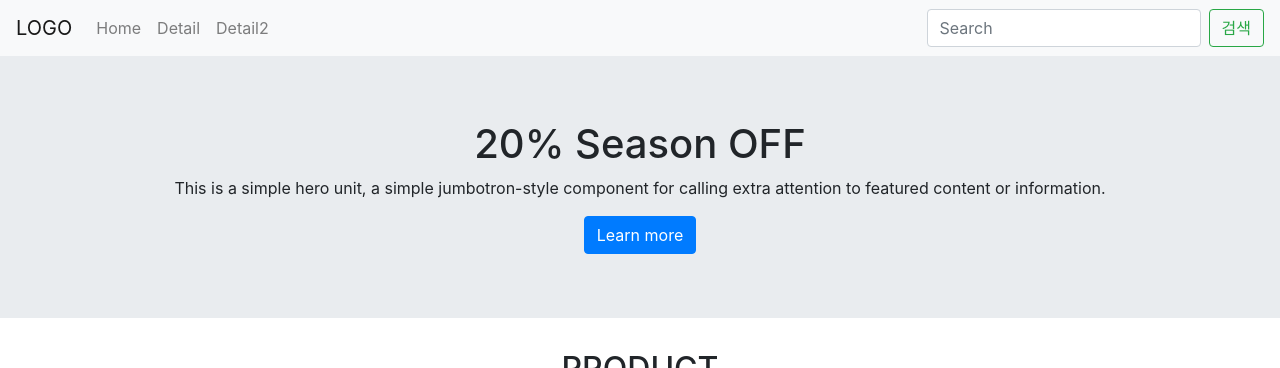
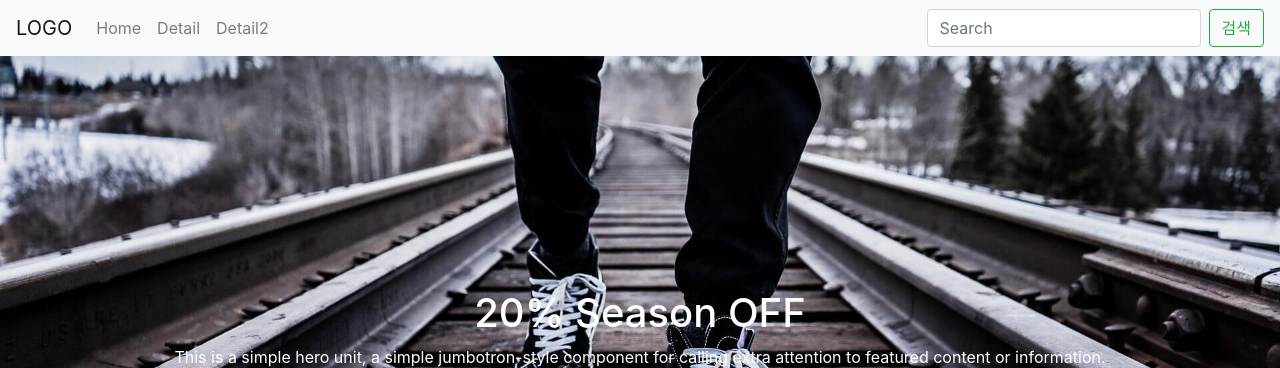
Before and after one commit to super2918/react-shopping-mall, a React (Create React App) app: page / in a window 1280 px wide. Shown: the top 368 px of the page. Built offline with nearby package versions, Linux system fonts and the light colour scheme.

Commit message:
[Add] - main-visual 높이값, display 속성 정리

```diff
--- a/src/App.css
+++ b/src/App.css
@@ -3,8 +3,13 @@
 }
 
 
-.bg-main {
-  background: url(./images/main_bg.jpg) no-repeat center;
+.main-visual {
+  display: flex;
+  flex-direction: column;
+  justify-content: center;
+  align-items: center;
+  height: 600px;
+  background:url(./images/main_visual.jpg) no-repeat center;
   background-size: cover;
   color: white;
 }
```
